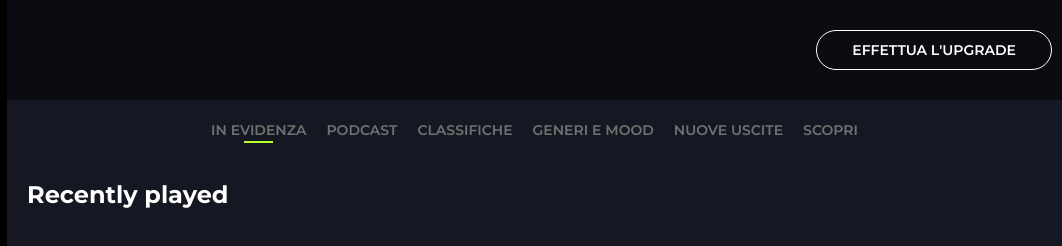
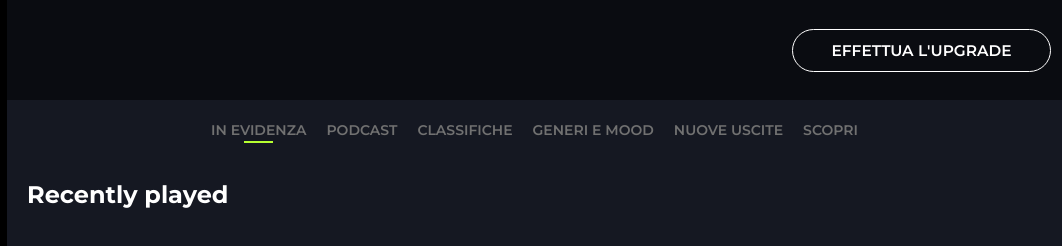
Before and after one commit to ValeriaGiannelli/html-css-spotifyweb, a plain HTML site: page index.html in a window 1280 px wide. In both pictures the pointer is over the link "EFFETTUA L'UPGRADE". Shown: the top 246 px of the page, 218-1280 px from the left. Drawn offline with Linux system fonts and the light colour scheme.

Commit message:
Sezione centrale - Hover effettua upgrade

```diff
--- a/css/style.css
+++ b/css/style.css
@@ -311,6 +311,12 @@ li:hover a{
     padding: 10px 35px;
     border-radius: 20px;
     font-size: 14px;
+    margin-right: 20px;
+}
+
+/* hover */
+#upgrade a:hover{
+    zoom: 1.1;
     margin-right: 10px;
 }
 
```
